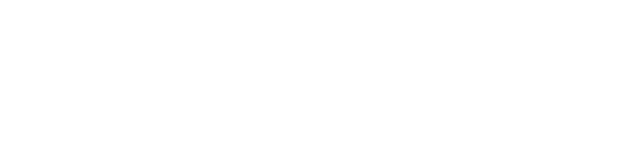
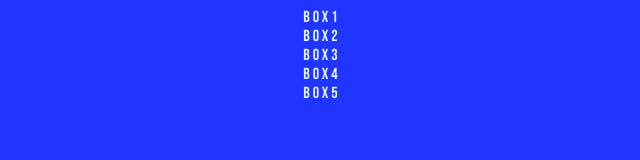
Before and after one commit to rodprogramdev/CSS-Positioning-Playground, a plain HTML site: page index.html in a window 1280 px wide. Shown: the whole page, without its empty margins (318-958 px from the left). Drawn offline with Linux system fonts and the light colour scheme.

Commit message:
Add color palette and google font and body styles

```diff
--- a/index.html
+++ b/index.html
@@ -5,9 +5,31 @@
     <meta http-equiv="X-UA-Compatible" content="IE=edge">
     <meta name="viewport" content="width=device-width, initial-scale=1.0">
     <title>CSS POSITIONG PLAYGROUND</title>
+     <style>
+        /*https://colorhunt.co/palette/ffea208dcbe69df1dfe3f6ff
+        PRIMARY: #2035FF
+        SECONDARY: #FFEA20
+        ACCENT1: #8DCBE6
+        ACCENT2: #9DF1DF
+        ACCENT3: #E3F6FF */
+        @import url('https://fonts.googleapis.com/css2?family=Bebas+Neue&display=swap');
+
+        body{
+            font-family: 'Bebas Neue', cursive;
+            background-color: #2035FF;
+            color: #E3F6FF;
+            text-align: center;
+            letter-spacing: 3px;
+
+        }
+    </style>
 </head>
 <body>
     <div class="container"></div>
-
+    <div class="box1">Box1</div>
+    <div class="box2">Box2</div>
+    <div class="box3">Box3</div>
+    <div class="box4">Box4</div>
+    <div class="box5">Box5</div>
 </body>
 </html>
```
